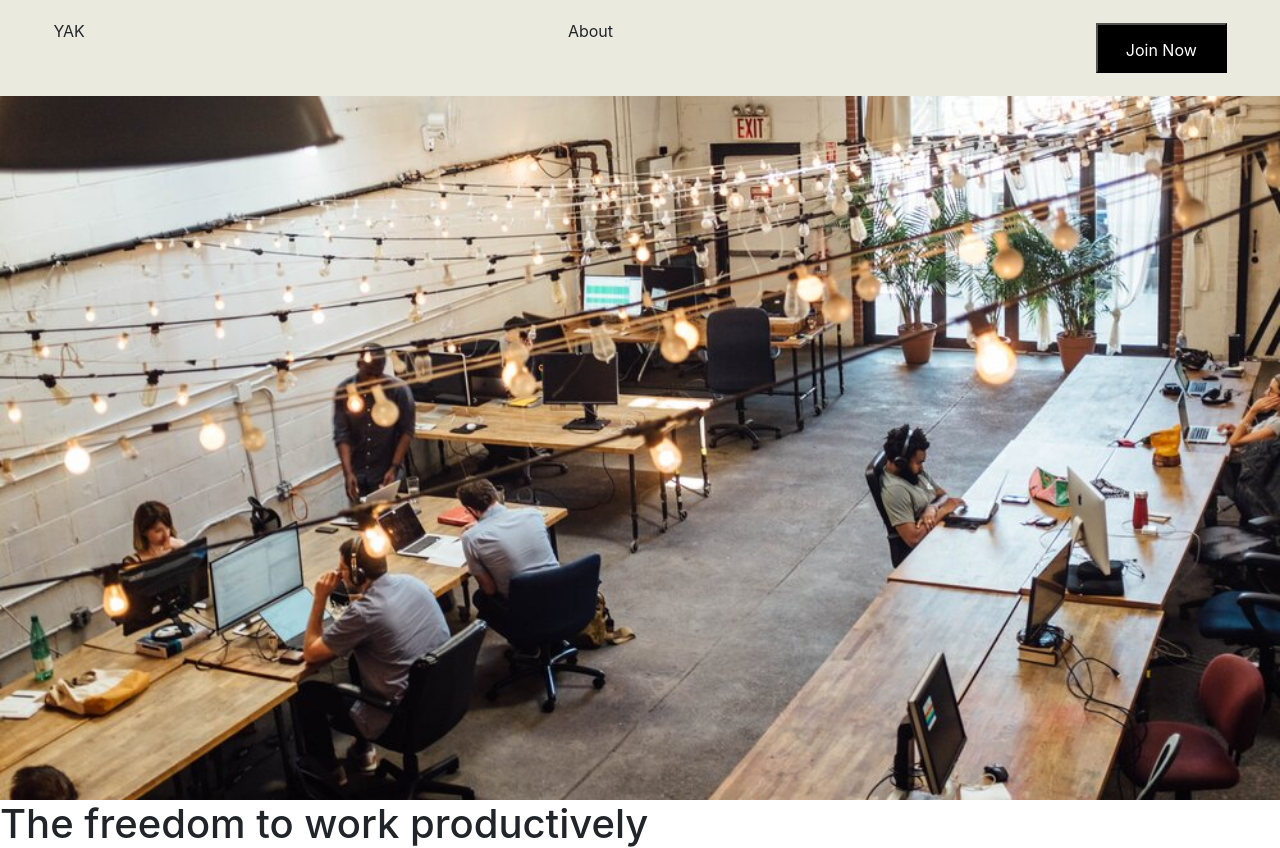
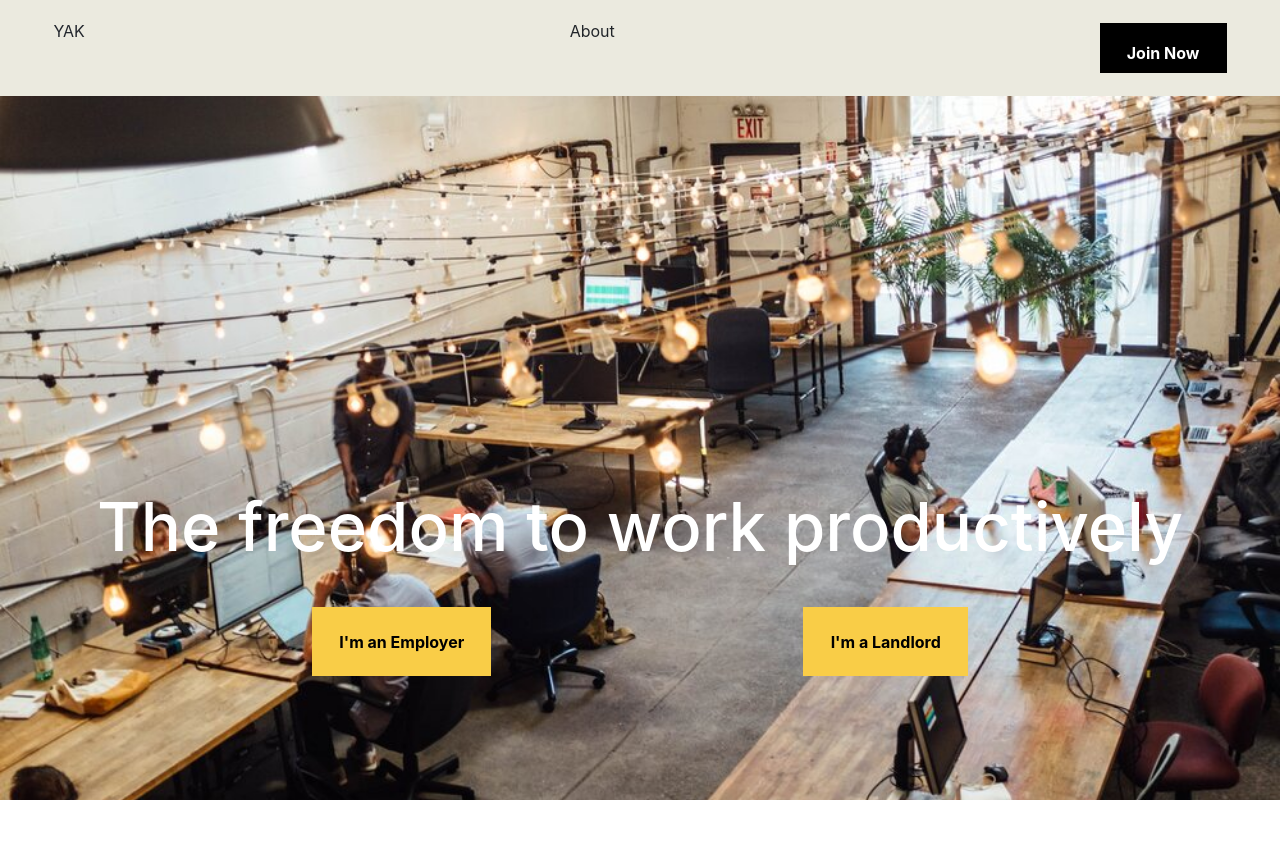
Before and after one commit to JakeLeigh/Yak, a React (Create React App) app in the folder Yak/Yak/ClientApp/: page / in a window 1280 px wide. After the commit the page ends 800 px from the top, so only its background shows below. Built offline with nearby package versions, Linux system fonts and the light colour scheme.

Commit message:
Fix styling on splash content and create global button styling

```diff
--- a/Yak/Yak/ClientApp/src/components/Nav/Nav.css
+++ b/Yak/Yak/ClientApp/src/components/Nav/Nav.css
@@ -36,6 +36,4 @@
 .joinButton {
   color: #fff;
   background-color: #000;
-  border-color: #000;
-  padding: 1.04em 1.7368em;
 }
--- a/Yak/Yak/ClientApp/src/components/Nav/Nav.js
+++ b/Yak/Yak/ClientApp/src/components/Nav/Nav.js
@@ -9,7 +9,7 @@ class Nav extends React.Component{
           <div className='nav-inner container-fluid'>
             <a href='/' class='navTitle'>YAK</a>
             <a>About</a>
-            <button className='joinButton'>Join Now</button>
+            <button className='yakButton joinButton'>Join Now</button>
           </div>
         </div>
       </header>
--- a/Yak/Yak/ClientApp/src/components/SplashScreen/SplashScreen.css
+++ b/Yak/Yak/ClientApp/src/components/SplashScreen/SplashScreen.css
@@ -15,3 +15,29 @@
   object-position: 50% 50%;
   object-fit: cover;
 }
+
+.section-content {
+  position: relative;
+  padding-top: calc(100vmax / 3.5);
+  padding-bottom: 3vw;
+
+}
+.splashTitle{
+  display: flex;
+  flex-direction: row;
+  justify-content: center;
+}
+.splashTitle h1 {
+  color: #fff;
+  font-size: 67px;
+  padding-bottom: 2rem;
+}
+.splashButtons {
+  display: flex;
+  flex-direction: row;
+  justify-content: space-evenly;
+}
+.splashButton {
+  color: #000;
+  background-color: #F9CD47;
+}
--- a/Yak/Yak/ClientApp/src/components/SplashScreen/SplashScreen.js
+++ b/Yak/Yak/ClientApp/src/components/SplashScreen/SplashScreen.js
@@ -8,8 +8,14 @@ class SplashScreen extends React.Component{
     <main class='splash'>
       <div class='section-background'>
         <img class='background-image' src={SplashImage} />
+        </div>
         <div class='section-content'>
+          <div class='splashTitle'>
             <h1>The freedom to work productively</h1>
+          </div>
+          <div class='splashButtons'>
+            <button class='yakButton splashButton'>I'm an Employer</button>
+            <button class='yakButton splashButton'>I'm a Landlord</button>
           </div>
         </div>
     </main>
--- a/Yak/Yak/ClientApp/src/global.css
+++ b/Yak/Yak/ClientApp/src/global.css
@@ -1,3 +1,8 @@
 body a{
   color: #23272e;
 }
+.yakButton{
+  padding: 1.4em 1.7em 1.4em 1.7em;
+  font-weight: 700;
+  border: none;
+}
```
Lines whose indentation alone changed are shown as unchanged.
